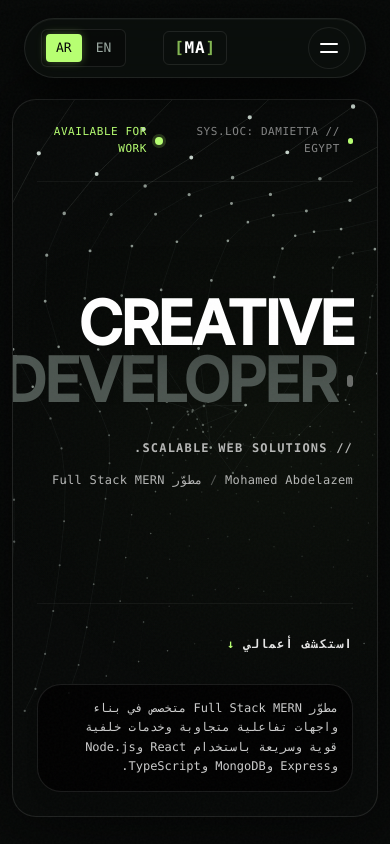
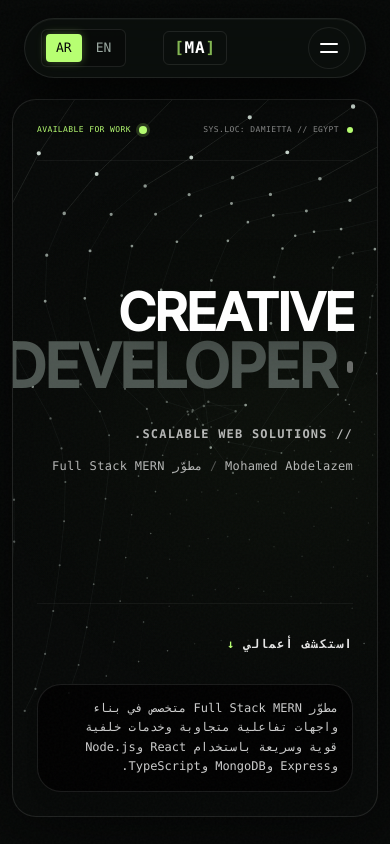
Before and after one commit to mo-abdelazem/portfolio-, a Next.js app: page /ar in a window 390 px wide. Shown: the top 844 px of the page. Built offline with nearby package versions, Linux system fonts and the light colour scheme.

Commit message:
feat: implement responsive hero section with particle wave background and reveal animations

```diff
--- a/src/components/hero.tsx
+++ b/src/components/hero.tsx
@@ -37,7 +37,7 @@ export function Hero({ content }: HeroProps) {
         />
 
         {/* Top Status / Metadata Bar inside Hero Frame */}
-        <div className="relative z-20 flex items-center justify-between gap-4 pb-6 border-b border-white/5 font-mono text-[11px] text-white/50 tracking-wider">
+        <div className="relative z-20 flex items-center justify-between gap-4 pb-6 border-b border-white/5 font-mono text-[8px] text-white/50 tracking-wider">
           <div className="flex items-center gap-2">
             <span className="h-1.5 w-1.5 rounded-full bg-(--accent)" />
             <span>{"SYS.LOC: DAMIETTA // EGYPT"}</span>
@@ -59,7 +59,7 @@ export function Hero({ content }: HeroProps) {
           <Reveal delay={100}>
             <div className="flex flex-col select-none">
               {/* Line 1: CREATIVE */}
-              <h1 className="font-sans font-black tracking-[-0.04em] text-white leading-[0.88] text-[clamp(3.8rem,11.5vw,9.8rem)] uppercase drop-shadow-[0_4px_24px_rgba(0,0,0,0.6)]">
+              <h1 className="font-sans font-black tracking-[-0.04em] text-white leading-[0.88] text-[clamp(3.25rem,11.5vw,9.8rem)] uppercase drop-shadow-[0_4px_24px_rgba(0,0,0,0.6)]">
                 CREATIVE
               </h1>
 
```
